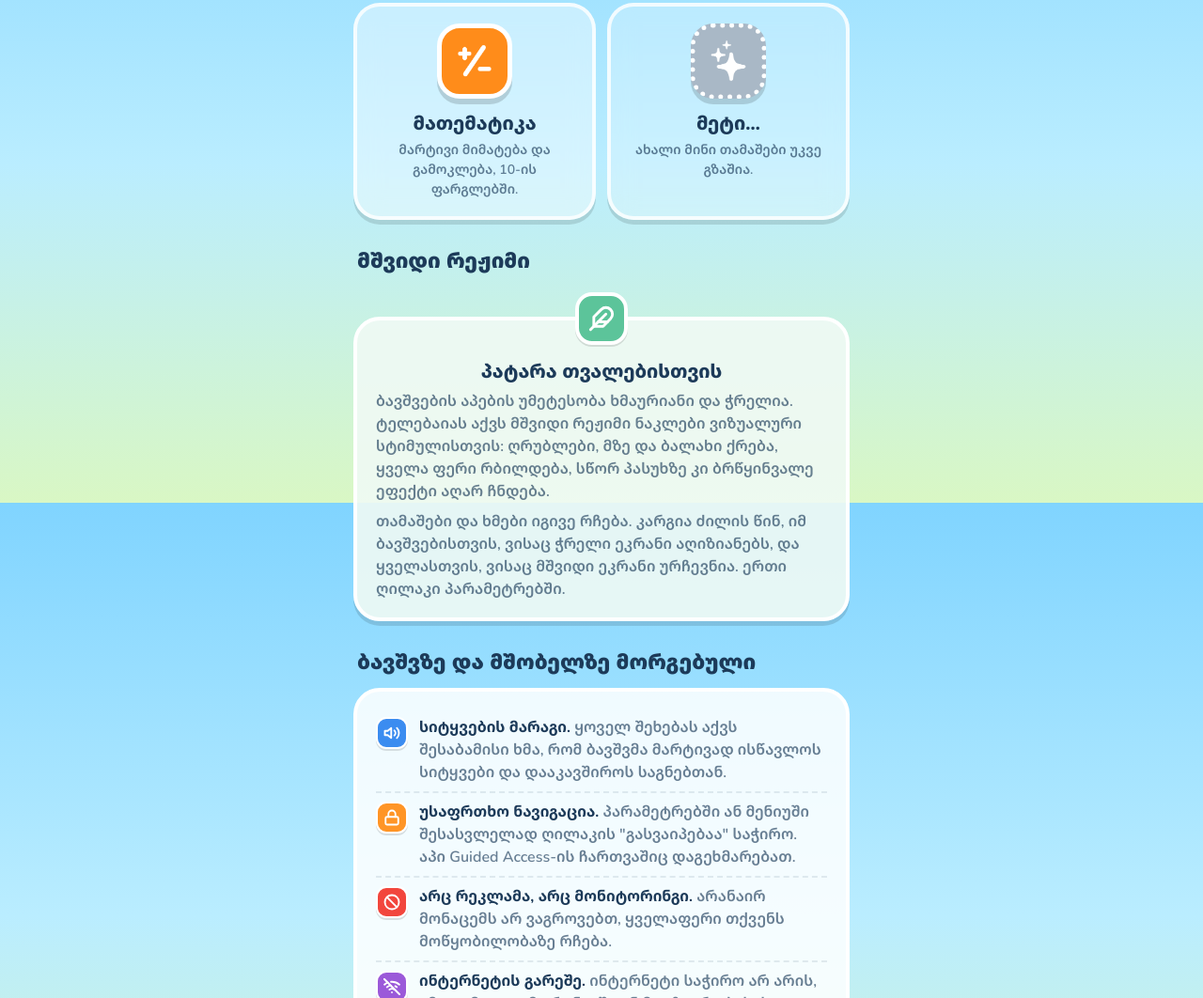
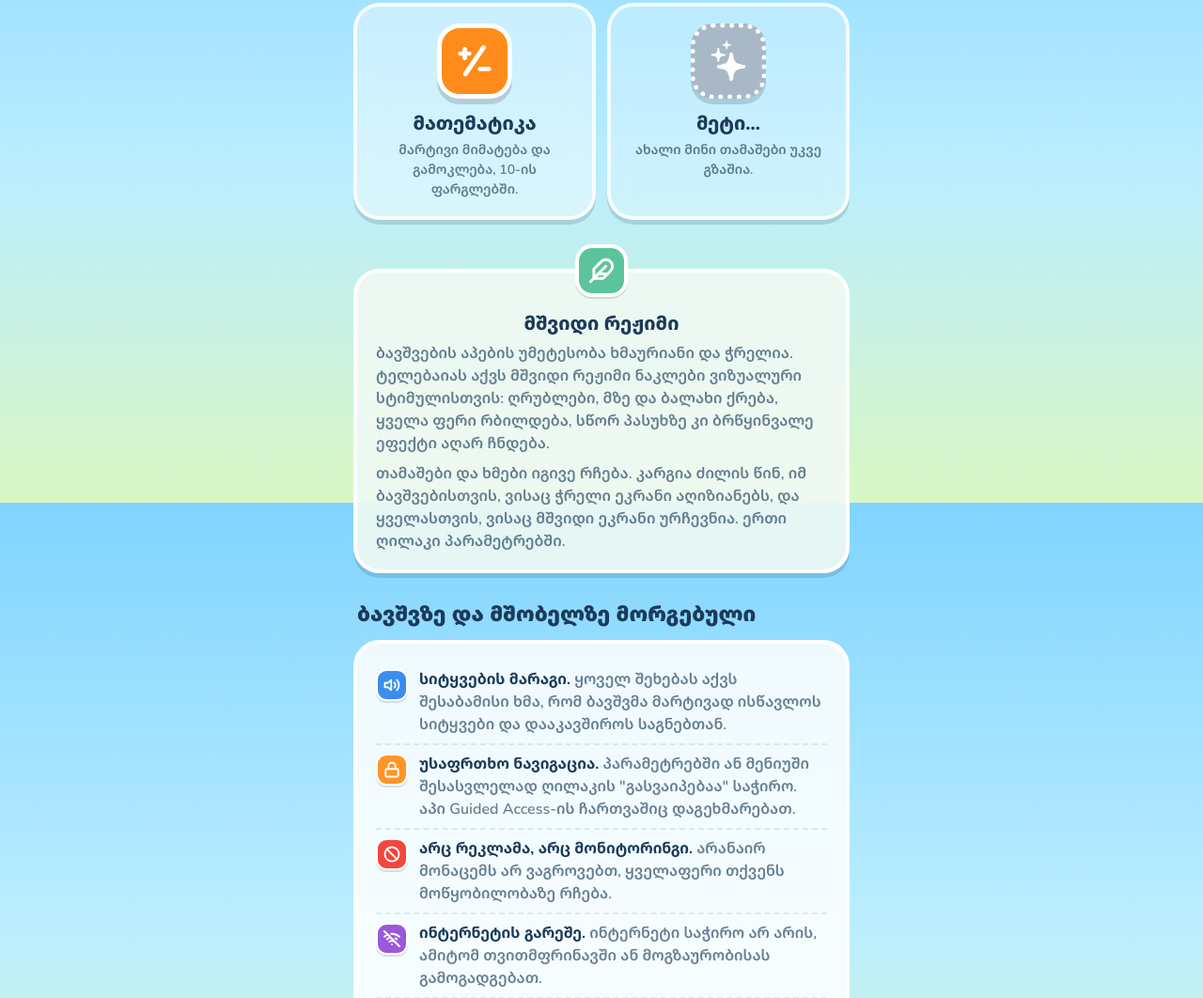
Before and after one commit to Stichoza/telebaia-web, a plain HTML site: page index.html in a window 1280 px wide. Shown: the part 1065-2127 px from the top of the page at 94% size. Drawn offline with Linux system fonts and the light colour scheme.

Commit message:
Calm mode card: no heading above it, titled Calm mode

```diff
--- a/index.html
+++ b/index.html
@@ -183,7 +183,7 @@
 
   /* Calm mode gets its own card: pastel, like the app in calm mode. */
   /* Its icon sits on the card's top edge, so the text gets the full width. */
-  .calm { position: relative; margin-top: 44px; padding-top: 40px; background: rgba(240, 250, 244, 0.9); }
+  .calm { position: relative; margin-top: 52px; padding-top: 40px; background: rgba(240, 250, 244, 0.9); }
   .calm .dot {
     position: absolute; top: -30px; left: 50%; transform: translateX(-50%);
     width: 56px; height: 56px; border-radius: 18px; border-width: 4px; margin: 0;
@@ -275,11 +275,10 @@
       </div>
     </div>
 
-    <h2>Calm mode</h2>
     <div class="card calm">
       <span class="dot" style="--c: #5cc49a"><svg class="fi"><use href="#fi-feather"/></svg></span>
       <div>
-        <h3>Gentle on little eyes</h3>
+        <h3>Calm mode</h3>
         <p>Many kids' apps are loud and flashy. Telebaia has a calm mode for lower visual stimulation: the clouds, sun and grass slide away, every color softens to a pastel, and correct answers skip the sparkle burst.</p>
         <p>The games and voice stay exactly the same. Good for bedtime, for kids who get overexcited by busy screens, and for anyone who prefers a quieter screen. One switch in settings.</p>
       </div>
@@ -348,11 +347,10 @@
       </div>
     </div>
 
-    <h2>მშვიდი რეჟიმი</h2>
     <div class="card calm">
       <span class="dot" style="--c: #5cc49a"><svg class="fi"><use href="#fi-feather"/></svg></span>
       <div>
-        <h3>პატარა თვალებისთვის</h3>
+        <h3>მშვიდი რეჟიმი</h3>
         <p>ბავშვების აპების უმეტესობა ხმაურიანი და ჭრელია. ტელებაიას აქვს მშვიდი რეჟიმი ნაკლები ვიზუალური სტიმულისთვის: ღრუბლები, მზე და ბალახი ქრება, ყველა ფერი რბილდება, სწორ პასუხზე კი ბრწყინვალე ეფექტი აღარ ჩნდება.</p>
         <p>თამაშები და ხმები იგივე რჩება. კარგია ძილის წინ, იმ ბავშვებისთვის, ვისაც ჭრელი ეკრანი აღიზიანებს, და ყველასთვის, ვისაც მშვიდი ეკრანი ურჩევნია. ერთი ღილაკი პარამეტრებში.</p>
       </div>
```
